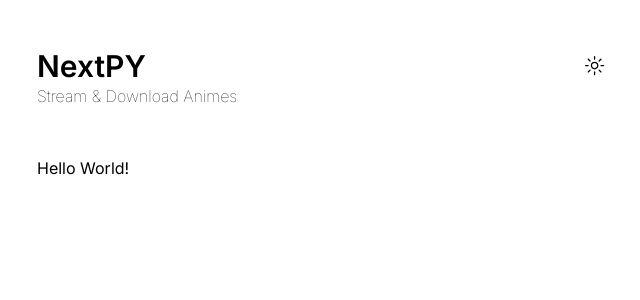
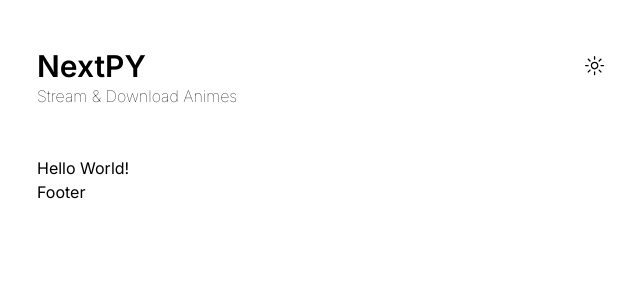
Before and after one commit to FireHead90544/NextPY, a Next.js app: page / in a window 1280 px wide. Shown: the top 300 px of the page, without its empty margins (315-955 px from the left). Built offline with nearby package versions, Linux system fonts and the light colour scheme.

Commit message:
Create: Footer Component

```diff
--- a/app/layout.tsx
+++ b/app/layout.tsx
@@ -3,6 +3,7 @@ import { Inter } from 'next/font/google'
 import '../styles/globals.css'
 import { ThemeProvider } from '@/components/ThemeProvider'
 import { Header } from '@/components/Header'
+import { Footer } from '@/components/Footer'
 
 const inter = Inter({ subsets: ['latin'] })
 
@@ -28,6 +29,7 @@ export default function RootLayout({
 					<div className='mx-auto px-8 max-w-screen-sm'>
 						<Header />
 						{children}
+						<Footer />
 					</div>
 				</ThemeProvider>
 			</body>
--- /dev/null
+++ b/components/Footer.tsx
@@ -0,0 +1,7 @@
+import React from 'react'
+
+export function Footer() {
+  return (
+    <div>Footer</div>
+  )
+}
```
